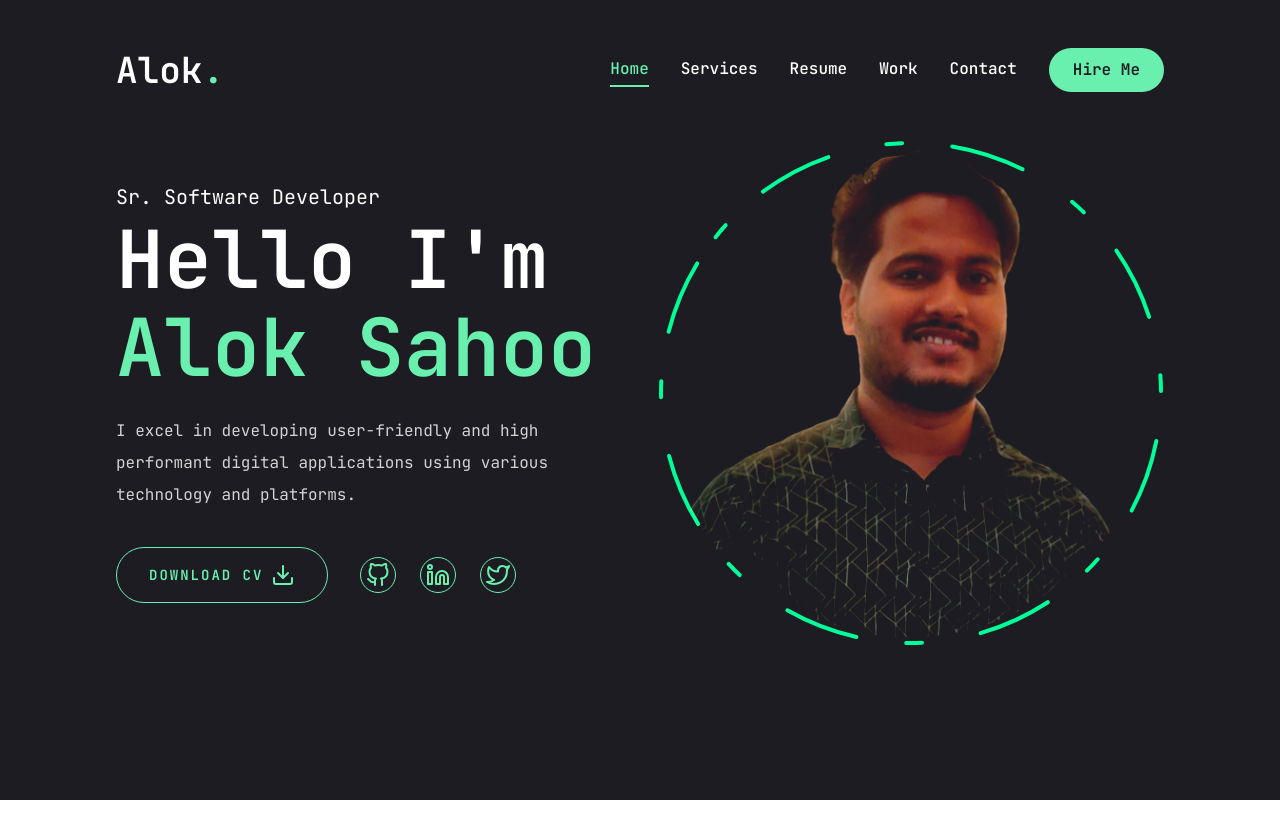
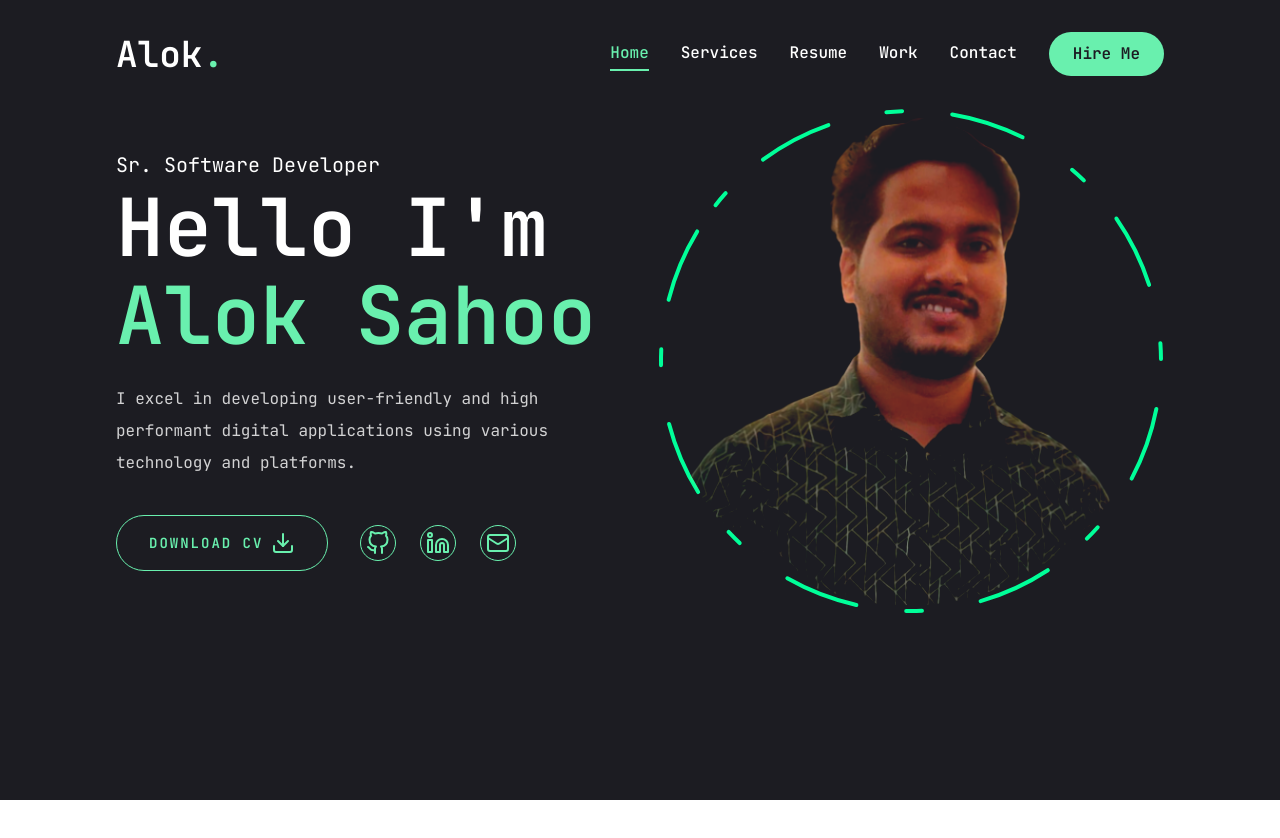
Before and after one commit to aloksahoo001/portfolio-next-js, a Next.js app: page / in a window 1280 px wide. Shown: the top 838 px of the page. Before the commit the page ends 800 px from the top, so only its background shows below. Built offline with nearby package versions, Linux system fonts and the light colour scheme.

Commit message:
Added CV Download

```diff
--- a/app/globals.css
+++ b/app/globals.css
@@ -122,7 +122,7 @@
     @apply border-border outline-ring/50;
   }
   body {
-    @apply bg-primary text-white font-jetbrains-mono leading-loose xl:max-w-[1080px] lg:max-w-[1024px] mx-auto;
+    @apply bg-primary text-white font-jetbrains-mono leading-loose xl:max-w-[1080px] lg:max-w-[1024px] mx-auto m-0 p-0 overflow-x-hidden;
   }
   .h1 {
     @apply text-[48px] xl:text-[80px] leading-[1.1] font-semibold;
--- a/app/page.tsx
+++ b/app/page.tsx
@@ -4,8 +4,7 @@ import Socials from "@/components/Socials";
 import { Button } from "@/components/ui/button";
 import { Download } from "lucide-react";
 const Home = () => {
-  console.log("Home page rendered");
-  return <section className="h-full">
+  return <section className="min-h-screen w-full overflow-hidden">
     <div className="container mx-auto">
       <div className="flex flex-col xl:flex-row items-center justify-between xl:pb-24">
         <div className="text-center xl:text-left order-2 xl:order-none mt-5 xl:mt-0">
--- a/components/Header.tsx
+++ b/components/Header.tsx
@@ -7,7 +7,7 @@ import MobileNav from "./MobileNav";
 
 const Header = () => {
   return (
-    <header className="py-8 xl:py-12 text-white">
+    <header className="py-5 xl:py-8 text-white">
       <div className="container mx-auto flex justify-between items-center">
         <Link href="/">
           <h1 className="text-4xl font-semibold">
--- a/components/Socials.tsx
+++ b/components/Socials.tsx
@@ -1,4 +1,5 @@
 "client"
+import { Mail } from "lucide-react";
 import Link from "next/link";
 import { GitHub, Linkedin, Twitter } from "react-feather";
 interface SocialProps {
@@ -7,16 +8,16 @@ interface SocialProps {
 }
 
 const socials = [
-  { icon: <GitHub/>, path:""},
-  { icon: <Linkedin/>, path:""},
-  { icon: <Twitter/>, path:""},
+  { icon: <GitHub/>, path:"https://github.com/aloksahoo001"},
+  { icon: <Linkedin/>, path:"https://www.linkedin.com/in/alok-sahoo-64ba76133/"},
+  { icon: <Mail/>, path:"mailto:aloksahoo001@gmail.com"},
 ]
 
 const Socials: React.FC<SocialProps> = ({ containerStyles = "", iconStyles = "" }) => {
   return (
     <div className={containerStyles}>
       {socials.map((item, index) =>{
-        return <Link key={index} href={item.path} className={iconStyles}>
+        return <Link key={index} href={item.path} className={iconStyles} passHref target="_blank" rel="noopener noreferrer">
           {item.icon}
         </Link>
       })}
```
